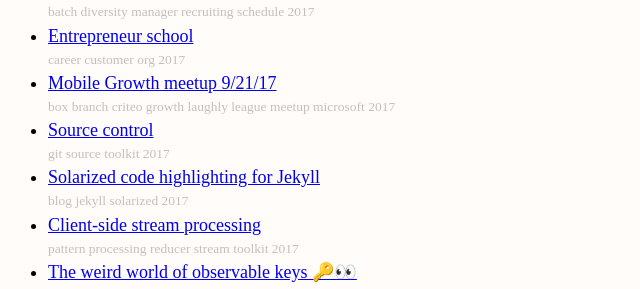
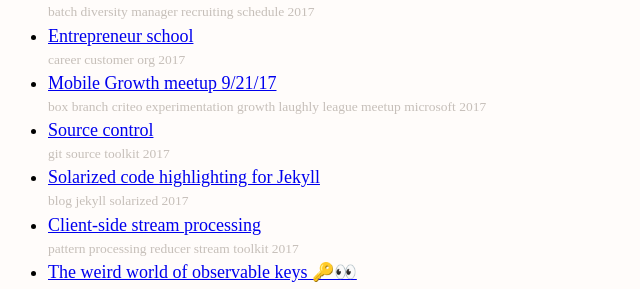
Before and after one commit to erikeldridge/erikeldridge.github.com, a Jekyll site: the page built from notes.html, in a window 1280 px wide and 900 px high, scrolled down 1853 px. Shown: the part 372-661 px from the top of the window, without its empty margins (0-640 px from the left). Built offline with Jekyll 4.4.1, drawn with Linux system fonts in a browser that asks for light colours; nearby versions of some CDN libraries; some of the changed lines change nothing that is shown.

Commit message:
Update from Forestry.io - Updated 2017-09-22-mobile-growth-meetup-9-21-17.md

```diff
--- a/_posts/2017-09-22-mobile-growth-meetup-9-21-17.md
+++ b/_posts/2017-09-22-mobile-growth-meetup-9-21-17.md
@@ -1,6 +1,6 @@
 ---
 title: Mobile Growth meetup 9/21/17
-date: 2017-09-22 00:00:00 Z
+date: 2017-09-22 00:00:00 +0000
 tags:
 - branch
 - growth
@@ -10,9 +10,10 @@ tags:
 - box
 - criteo
 - meetup
+- experimentation
 layout: post
+
 ---
-
 ## Meta
 
 Branch runs a nice mobile growth meetup I've attended a couple times. The [one last night](https://www.meetup.com/Bay-Area-Mobile-Growth-Hackers/events/242833756/i/gh_new_rsvp_tl) was in the Microsoft office (formerly Yammer) in the Twitter building.
```
